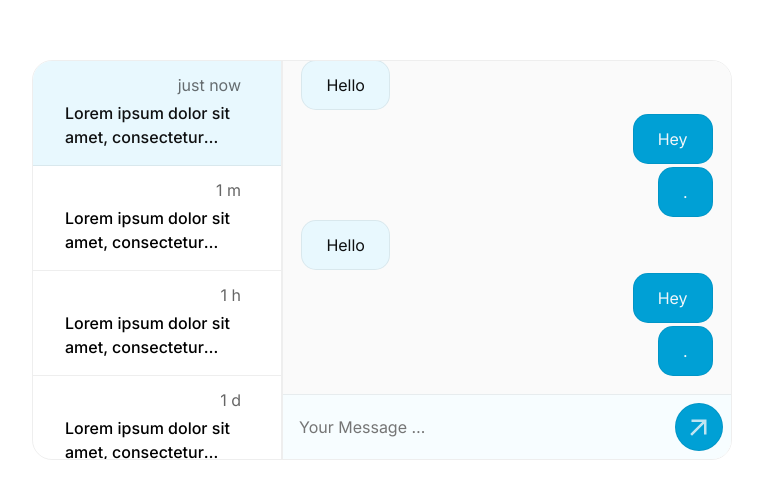
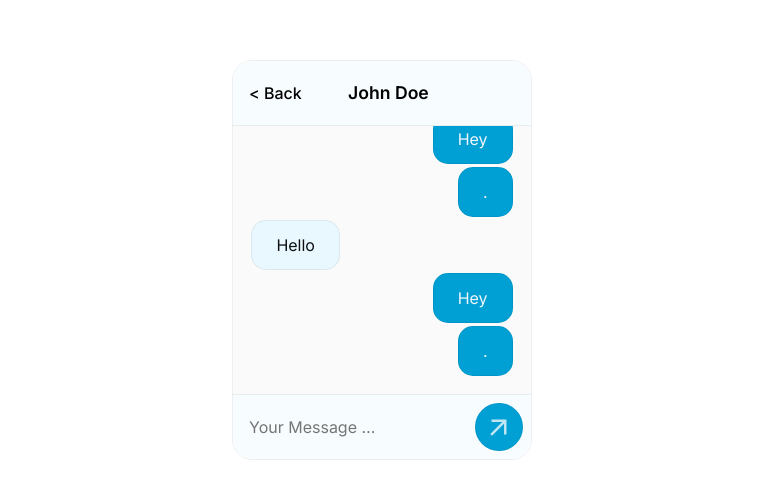
Before and after one commit to yspreen/super-simple-chat, a React app: page / in a window 1280 px wide. Shown: the part 140-638 px from the top of the page, without its empty margins (258-1021 px from the left). Built offline with nearby package versions, Linux system fonts and the light colour scheme.

Commit message:
Add names.

```diff
--- a/src/App.tsx
+++ b/src/App.tsx
@@ -17,21 +17,25 @@
   }, []);
   const chats: Chat[] = [
     {
+      name: "John Doe",
       lastMessageDate: new Date(),
       lastMessageText:
         "Lorem ipsum dolor sit amet, consectetur adipiscing elit, sed do eiusmod tempor incididunt ut labore et dolore magna aliqua. Ut enim ad minim veniam, quis nostrud exercitation ullamco laboris nisi ut aliquip ex ea commodo consequat. Duis aute irure dolor in reprehenderit in voluptate velit esse cill",
     },
     {
+      name: "John Doe",
       lastMessageDate: new Date(new Date().getTime() - 65 * 1000),
       lastMessageText:
         "Lorem ipsum dolor sit amet, consectetur adipiscing elit, sed do eiusmod tempor incididunt ut labore et dolore magna aliqua. Ut enim ad minim veniam, quis nostrud exercitation ullamco laboris nisi ut aliquip ex ea commodo consequat. Duis aute irure dolor in reprehenderit in voluptate velit esse cill",
     },
     {
+      name: "John Doe",
       lastMessageDate: new Date(new Date().getTime() - 65 * 60 * 1000),
       lastMessageText:
         "Lorem ipsum dolor sit amet, consectetur adipiscing elit, sed do eiusmod tempor incididunt ut labore et dolore magna aliqua. Ut enim ad minim veniam, quis nostrud exercitation ullamco laboris nisi ut aliquip ex ea commodo consequat. Duis aute irure dolor in reprehenderit in voluptate velit esse cill",
     },
     {
+      name: "John Doe",
       lastMessageDate: new Date(new Date().getTime() - 25 * 60 * 60 * 1000),
       lastMessageText:
         "Lorem ipsum dolor sit amet, consectetur adipiscing elit, sed do eiusmod tempor incididunt ut labore et dolore magna aliqua. Ut enim ad minim veniam, quis nostrud exercitation ullamco laboris nisi ut aliquip ex ea commodo consequat. Duis aute irure dolor in reprehenderit in voluptate velit esse cill",
--- a/src/ArrowIcon.tsx
+++ b/src/ArrowIcon.tsx
@@ -1,4 +1,6 @@
 import { FC } from "react";
 export const ArrowIcon: FC = () => (
-  <path d="M6 6v2h8.59L5 17.59 6.41 19 16 9.41V18h2V6z"></path>
+  <svg xmlns="http://www.w3.org/2000/svg" version="1.1" viewBox="0 0 24 24">
+    <path d="M6 6v2h8.59L5 17.59 6.41 19 16 9.41V18h2V6z"></path>
+  </svg>
 );
--- a/src/Chat.tsx
+++ b/src/Chat.tsx
@@ -1,6 +1,7 @@
 import { FC, ReactNode, useCallback, useState } from "react";
 import { timeSince } from "./timeSince";
 import { ArrowIcon } from "./ArrowIcon";
+import { ChatIcon } from "./ChatIcon";
 
 export interface ChatMessage {
   id?: string | number;
@@ -11,6 +12,7 @@
 export interface Chat {
   lastMessageText: string;
   lastMessageDate: Date;
+  name: string;
 }
 
 export interface ChatProps {
@@ -35,10 +37,12 @@
   input: string;
   send: () => void;
   setInput: (input: string) => void;
-}> = ({ messages, setDrawerOpen, setInput, input, send }) => (
+  name: string;
+}> = ({ messages, setDrawerOpen, setInput, input, send, name }) => (
   <div className="chat-container">
     <div className="header-container" onClick={() => setDrawerOpen((v) => !v)}>
-      <span>&lt; Back</span>
+      <span className="back">&lt; Back</span>
+      <span className="name">{name}</span>
     </div>
     <div className="messages-container">
       {[...messages].reverse().map((message, idx) => (
@@ -55,13 +59,7 @@
       />
       <div className="button-container">
         <div className="button" onClick={send}>
-          <svg
-            xmlns="http://www.w3.org/2000/svg"
-            version="1.1"
-            viewBox="0 0 24 24"
-          >
-            <ArrowIcon />
-          </svg>
+          <ArrowIcon />
         </div>
       </div>
     </div>
@@ -77,8 +75,12 @@
     className={`chat-row ${selected ? "chat-selected" : ""}`}
     onClick={onClick}
   >
-    <div className="date">{timeSince(chat.lastMessageDate)}</div>
-    <div className="truncate">{chat.lastMessageText}</div>
+    <ChatIcon />
+    <div className="row-right">
+      <div className="date">{timeSince(chat.lastMessageDate)}</div>
+      <div className="name">{chat.name}</div>
+      <div className="truncate">{chat.lastMessageText}</div>
+    </div>
   </div>
 );
 
@@ -144,6 +146,9 @@
         setInput={setInput}
         messages={messages}
         send={send}
+        name={
+          selectedChatIdx !== undefined ? chats[selectedChatIdx].name : "Chat"
+        }
         setDrawerOpen={setDrawerOpen}
       />
     </div>
--- /dev/null
+++ b/src/ChatIcon.tsx
@@ -0,0 +1,11 @@
+import { FC } from "react";
+
+export const ChatIcon: FC = () => (
+  <svg viewBox="0 0 18 19" xmlns="http://www.w3.org/2000/svg">
+    <path
+      fill-rule="evenodd"
+      clip-rule="evenodd"
+      d="M12 0H6C3 0 0.00999805 3 0.00999805 6C0.00999805 6 -0.0500026 18 0.0999989 18C0.0999996 18.5 4 16 4 16H12C15 16 18 13 18 10V6C18 3 15 0 12 0ZM4.5 4C3.94772 4 3.5 4.44772 3.5 5C3.5 5.55228 3.94771 6 4.5 6H13.5C14.0523 6 14.5 5.55228 14.5 5C14.5 4.44772 14.0523 4 13.5 4H4.5ZM4.5 7C3.94772 7 3.5 7.44771 3.5 8C3.5 8.55229 3.94771 9 4.5 9H13.5C14.0523 9 14.5 8.55229 14.5 8C14.5 7.44771 14.0523 7 13.5 7H4.5ZM3.5 11C3.5 10.4477 3.94772 10 4.5 10H10.5C11.0523 10 11.5 10.4477 11.5 11C11.5 11.5523 11.0523 12 10.5 12H4.5C3.94772 12 3.5 11.5523 3.5 11Z"
+    />
+  </svg>
+);
--- a/src/style.css
+++ b/src/style.css
@@ -73,7 +73,7 @@
 }
 .drawer-container {
   position: relative;
-  width: 700px;
+  width: 300px;
   height: 400px;
   justify-content: flex-start;
   border: 1px solid var(--border);
@@ -98,13 +98,27 @@
   padding: 1em;
   display: flex;
   align-items: center;
+  justify-content: space-between;
   border: 0 solid var(--border);
   border-bottom-width: 1px;
   font-weight: 500;
   cursor: pointer;
   color: var(--text);
 }
-
+.header-container::after {
+  content: "< back";
+  opacity: 0;
+  flex-shrink: 100;
+  max-width: 15%;
+}
+.header-container .name {
+  flex-grow: 1;
+  flex-shrink: 1;
+  text-align: center;
+}
+.header-container .back {
+  flex-shrink: 0;
+}
 .header-container,
 .input-container {
   background-color: var(--bars-bg);
@@ -130,6 +144,7 @@
   height: 4em;
   aspect-ratio: 1;
   padding: 0.5em;
+  flex-shrink: 0;
 }
 .input-container .button {
   height: 100%;
@@ -160,32 +175,54 @@
   align-self: flex-end;
 }
 .chat-row {
-  padding: 1em 2em;
+  padding: 1em 1%;
+  padding-left: 0;
   border: 0 solid var(--border);
   border-bottom-width: 1px;
-  font-weight: 500;
   cursor: pointer;
+  display: flex;
+}
+.chat-row svg {
+  width: 30em;
+  padding: 0 1em;
+  opacity: 0.2;
+}
+.chat-row .name,
+.header-container .name {
+  font-weight: 600;
+  font-size: 1.1em;
+  padding-bottom: 0.4em;
+
+  display: -webkit-box;
+  -webkit-line-clamp: 1;
+  -webkit-box-orient: vertical;
+  overflow: hidden;
+  max-height: 1.5em;
+  line-height: 1.5em;
+  text-overflow: ellipsis;
+  white-space: normal;
 }
 .chat-row.chat-selected {
   background-color: var(--bubble-left);
   color: var(--bubble-left-text);
 }
 .chat-row .date {
-  font-weight: 400;
+  font-size: 0.9em;
   opacity: 0.6;
   display: flex;
   justify-content: flex-end;
-  padding: 0 0.5em 0.5em;
+  padding: 0 0.5em;
 }
 .chat-row .truncate {
   display: -webkit-box;
   -webkit-line-clamp: 2;
   -webkit-box-orient: vertical;
   overflow: hidden;
-  max-height: 3em; /* Assuming the line-height is 1.5em, 2 lines would be 3em */
+  max-height: 3em;
   line-height: 1.5em;
   text-overflow: ellipsis;
   white-space: normal;
+  padding-right: 0.75em;
 }
 .drawer {
   overflow-y: auto; /* Allows scrolling */
```
Also changed, not shown: tmp.svg (added).
